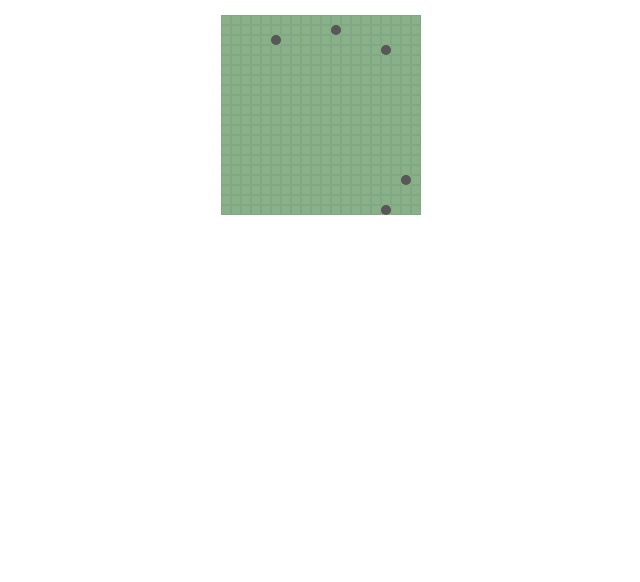
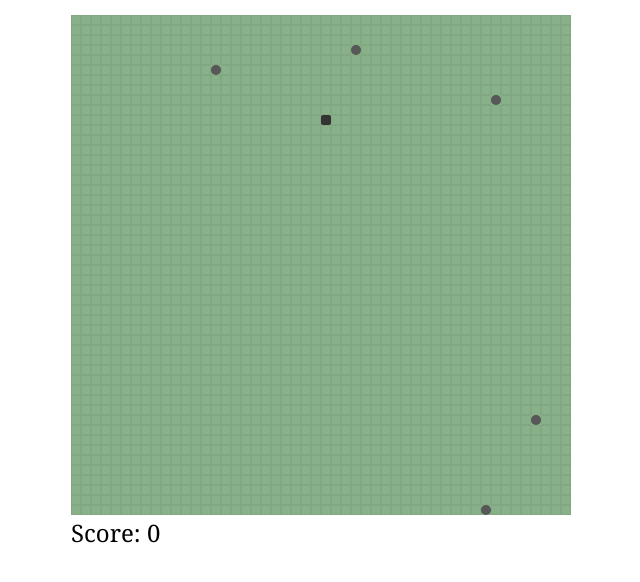
Before and after one commit to grimwoodent/neotech-worm-test, a website built with webpack: page index.html in a window 1280 px wide. Shown: the whole page, without its empty margins (319-959 px from the left). Built offline with nearby package versions, Linux system fonts and the light colour scheme.

Commit message:
Main game logic complete

```diff
--- a/src/js/display.js
+++ b/src/js/display.js
@@ -1,6 +1,7 @@
 export const DISPLAY_ELEMENT = {
     FOOD: 'food',
     WORM: 'worm',
+    WORM_HEAD: 'worm-head',
 };
 
 const CLASSES = {
@@ -11,6 +12,7 @@ const CLASSES = {
         MAIN: 'main_field__cell',
         FOOD: 'main_field__cell___food',
         WORM: 'main_field__cell___worm',
+        WORM_HEAD: 'main_field__cell___worm_head',
     },
 };
 
@@ -18,8 +20,8 @@ export class Display {
     constructor(props = { }) {
         this.props = Object.assign({
             size: {
-                x: 49,
-                y: 49,
+                x: 50,
+                y: 50,
             },
         }, props);
     }
@@ -66,6 +68,7 @@ export class Display {
         this._forEachCell((cell) => {
             cell.element.classList.remove(CLASSES.CELL.FOOD);
             cell.element.classList.remove(CLASSES.CELL.WORM);
+            cell.element.classList.remove(CLASSES.CELL.WORM_HEAD);
         });
 
         (elements[DISPLAY_ELEMENT.FOOD] || []).forEach((food) => {
@@ -73,6 +76,9 @@ export class Display {
         });
         (elements[DISPLAY_ELEMENT.WORM] || []).forEach((worm) => {
             this.field[worm.y][worm.x].element.classList.add(CLASSES.CELL.WORM);
+        });
+        (elements[DISPLAY_ELEMENT.WORM_HEAD] || []).forEach((worm) => {
+            this.field[worm.y][worm.x].element.classList.add(CLASSES.CELL.WORM_HEAD);
         });
     }
 
--- a/src/js/food-court.js
+++ b/src/js/food-court.js
@@ -3,6 +3,8 @@ import { randomInt } from './utils/random-int';
 
 /**
  * Class for control food positions
+ *
+ * @TODO fix generate food in worm body
  */
 export class FoodCourt {
     constructor(props = { }) {
@@ -20,12 +22,12 @@ export class FoodCourt {
      * Creates new food
      * @returns {FoodCourt}
      */
-    refill() {
+    refill(excluded = []) {
         while (this._food.length < this.props.size) {
             const x = randomInt(0, this.props.maxPosition.x);
             const y = randomInt(0, this.props.maxPosition.y);
 
-            if (!this._food.find((food) => food.x === x && food.y === y)) {
+            if (!(this._food.concat(excluded)).find((point) => point.x === x && point.y === y)) {
                 this._food.push(new Food({ x, y }));
             }
         }
--- a/src/js/index.js
+++ b/src/js/index.js
@@ -4,56 +4,70 @@ import { FoodCourt } from './food-court';
 import { Worm, WORM_DIRECTION } from './worm';
 import { Display, DISPLAY_ELEMENT } from './display';
 import { INPUT_CONTROL_EVENT, INPUT_CONTROL_KEY, InputControl } from './input-control';
+import { Wall } from './wall';
+import { Score } from './score';
 
-document.addEventListener('DOMContentLoaded', () => {
-    const size = {
-        x: 20,
-        y: 20,
+class Game {
+    /**
+     * Reinit params
+     * @returns {Game}
+     */
+    init() {
+        this.size = {
+            x: 50,
+            y: 50,
         };
-    const gameLoop = new GameLoop({
-        size: 600,
-        step: 50,
+        this.gameLoop = new GameLoop({
+            size: 500,
+            step: 30,
             minSize: 100,
         });
-    const foodCourt = new FoodCourt({
+        this.foodCourt = new FoodCourt({
             size: 5,
             maxPosition: {
-            x: size.x - 1,
-            y: size.y - 1,
+                x: this.size.x - 1,
+                y: this.size.y - 1,
             },
         });
-    const worm = new Worm({
+        this.worm = new Worm({
             position: {
-            x: Math.round(size.x / 2),
-            y: Math.round(size.y / 2),
+                x: Math.round(this.size.x / 2),
+                y: Math.round(this.size.y / 2),
             },
             direction: WORM_DIRECTION.UP,
         });
-    const inputControl = new InputControl({ });
-    const display = new Display({
+        this.wall = new Wall({
             size: {
-            x: size.x,
-            y: size.y,
+                x: this.size.x - 1,
+                y: this.size.y - 1,
+            },
+        });
+        this.inputControl = new InputControl({ });
+        this.score = new Score({ });
+        this.display = new Display({
+            size: {
+                x: this.size.x,
+                y: this.size.y,
             },
         });
 
-    inputControl
+        this.inputControl
             .on(INPUT_CONTROL_EVENT.INPUT, (direction) => {
                 switch (direction) {
                     case INPUT_CONTROL_KEY.LEFT:
-                    worm.setDirection(WORM_DIRECTION.LEFT);
+                        this.worm.setDirection(WORM_DIRECTION.LEFT);
                         break;
 
                     case INPUT_CONTROL_KEY.UP:
-                    worm.setDirection(WORM_DIRECTION.UP);
+                        this.worm.setDirection(WORM_DIRECTION.UP);
                         break;
 
                     case INPUT_CONTROL_KEY.RIGHT:
-                    worm.setDirection(WORM_DIRECTION.RIGHT);
+                        this.worm.setDirection(WORM_DIRECTION.RIGHT);
                         break;
 
                     case INPUT_CONTROL_KEY.DOWN:
-                    worm.setDirection(WORM_DIRECTION.DOWN);
+                        this.worm.setDirection(WORM_DIRECTION.DOWN);
                         break;
 
                     default:
@@ -62,28 +76,62 @@ document.addEventListener('DOMContentLoaded', () => {
             })
             .init();
 
-    display
-        .generateField(document.getElementById('filed_holder'));
+        this.display.generateField(document.getElementById('filed_holder'));
 
-    gameLoop
+        this.score.willRenderTo(document.getElementById('score_holder'));
+
+        this.gameLoop
             .on(LOOP_EVENT.START, () => {
-            foodCourt.refill();
+                this.foodCourt.refill(this.worm.getBody());
+                this.score.render();
             })
             .on(LOOP_EVENT.LOOP, () => {
-            console.log('loop', gameLoop, foodCourt, display);
+                this.worm.move();
 
-            worm.move();
-            foodCourt.eatFoodAt(worm.getHead()).then(() => {
-                worm.addNewOne();
-                foodCourt.refill();
-                gameLoop.sizeDown();
+                if (this.worm.isBodyPart(this.worm.getHead(), true)) {
+                    this.gameLoop.stop();
+                    console.warn('Game over'); // @TODO info
+                    return;
+                }
+
+                if (this.wall.isWall(this.worm.getHead())) {
+                    this.gameLoop.stop();
+                    console.warn('Game over'); // @TODO info
+                    return;
+                }
+
+                this.foodCourt .eatFoodAt(this.worm.getHead()).then(() => {
+                    this.worm.addNewOne();
+                    this.score.inc();
+                    this.foodCourt .refill();
+                    this.gameLoop.sizeDown();
+
+                    // can be moved to render loop
+                    this.score.render();
                 }, () => { });
 
                 // can be moved to render loop
-            display.render({
-                [DISPLAY_ELEMENT.FOOD]: foodCourt.getFood(),
-                [DISPLAY_ELEMENT.WORM]: worm.getBody(),
+                this.display.render({
+                    [DISPLAY_ELEMENT.FOOD]: this.foodCourt .getFood(),
+                    [DISPLAY_ELEMENT.WORM]: this.worm.getBody(),
+                    [DISPLAY_ELEMENT.WORM_HEAD]: [this.worm.getHead()],
                 });
-        })
-        .start();
             });
+
+        return this;
+    }
+
+    /**
+     * Start game
+     * @returns {Game}
+     */
+    start() {
+        this.gameLoop.start();
+
+        return this;
+    }
+}
+
+document.addEventListener('DOMContentLoaded', () => {
+    (new Game()).init().start();
+});
--- /dev/null
+++ b/src/js/score.js
@@ -0,0 +1,47 @@
+export class Score {
+    constructor(props = { }) {
+        this.props = Object.assign({
+            score: 0,
+        }, props);
+        this._holder = null;
+    }
+
+    /**
+     * Attach element for render
+     * @param holder
+     * @returns {Score}
+     */
+    willRenderTo(holder) {
+        this._holder = holder;
+
+        return this;
+    }
+
+    /**
+     * Return current score
+     * @returns {number}
+     */
+    getScore() {
+        return this.props.score;
+    }
+
+    /**
+     * Increment score
+     * @returns {Score}
+     */
+    inc() {
+        this.props.score++;
+
+        return this;
+    }
+
+    /**
+     * Redraw score
+     * @returns {Score}
+     */
+    render() {
+        this._holder.innerHTML = '' + this.props.score;
+
+        return this;
+    }
+}
--- /dev/null
+++ b/src/js/wall.js
@@ -0,0 +1,21 @@
+/**
+ * Holds info about walls
+ */
+export class Wall {
+    constructor(props = { }) {
+        this.props = Object.assign({
+            size: {
+                x: 49,
+                y: 49,
+            },
+        }, props);
+    }
+
+    /**
+     * Check is point in wall
+     * @param point
+     */
+    isWall(point) {
+        return point.x < 0 || point.y < 0 || point.x > this.props.size.x || point.y > this.props.size.y;
+    }
+}
--- a/src/js/worm.js
+++ b/src/js/worm.js
@@ -9,6 +9,9 @@ const ALLOWED_TURNS = {
 
 export { WORM_DIRECTION };
 
+/**
+ * Worm entity
+ */
 export class Worm {
     constructor(props = { }) {
         const bodyProps = Object.assign({
@@ -23,6 +26,7 @@ export class Worm {
             y: bodyProps.position.y,
             direction: bodyProps.direction,
         })];
+        this._direction = bodyProps.direction; // used for change navigation only after move
     }
 
     /**
@@ -42,6 +46,7 @@ export class Worm {
             const bodyPart = this._body[i];
             const prevPart = this._body[i - 1];
 
+            // move head to worm direction
             switch (bodyPart.direction) {
                 case WORM_DIRECTION.UP:
                     bodyPart.y -= 1;
@@ -68,6 +73,8 @@ export class Worm {
             }
         }
 
+        this._direction = this._body[0].direction;
+
         return this;
     }
 
@@ -81,7 +88,7 @@ export class Worm {
             throw new Error('Empty head part');
         }
 
-        const allowedTurns = ALLOWED_TURNS[this._body[0].direction];
+        const allowedTurns = ALLOWED_TURNS[this._direction];
 
         if (allowedTurns.find((d) => d === direction)) {
             this._body[0].direction = direction;
@@ -90,8 +97,24 @@ export class Worm {
         return this;
     }
 
+    /**
+     * Return head body part
+     * @returns {WormPart}
+     */
     getHead() {
         return this._body[0];
+    }
+
+    /**
+     * Check is point is part of body
+     * @param point
+     * @param excludeHead
+     * @returns {boolean}
+     */
+    isBodyPart(point, excludeHead) {
+        const count = this._body.reduce((count, part) => part.x === point.x && part.y === point.y ? count + 1 : count, 0);
+
+        return excludeHead ? count > 1 : count > 0;
     }
 
     /**
--- a/src/less/index.less
+++ b/src/less/index.less
@@ -1,19 +1,27 @@
 body {
   padding: 0;
   margin: 0;
+}
+
+.content {
+  width: 100px;
+  height: 100px;
+  margin: 0 auto;
+  padding: 15px;
+}
+
+.score {
+  width: 100%;
+  height: 1.5em;
+  line-height: 1.5em;
+  font-size: 1.5em;
+  font-family: "Georgia";
 }
 
 .main_field {
   width: 100%;
   height: 100%;
   background-color: #88b189;
-
-  &__wrap {
-    width: 100px;
-    height: 100px;
-    margin: 0 auto;
-    padding: 15px;
-  }
 
   &__row {
     display: flex;
@@ -33,8 +41,12 @@ body {
     }
 
     &___worm {
-      background-color: black;
+      background-color: #000000;
       border-radius: 2px;
+
+      &_head {
+        background-color: #343434;
+      }
     }
   }
 }
--- /dev/null
+++ b/test/score.js
@@ -0,0 +1,15 @@
+import { expect } from 'chai';
+import 'mocha';
+import { Score } from '../src/js/score';
+
+describe('Score', () => {
+    it('should increment score', () => {
+        const score = new Score({ });
+
+        expect(score.getScore()).to.be.deep.equals(0);
+
+        score.inc();
+
+        expect(score.getScore()).to.be.deep.equals(1);
+    });
+});
--- /dev/null
+++ b/test/wall.js
@@ -0,0 +1,22 @@
+import { expect } from 'chai';
+import 'mocha';
+import { Wall } from '../src/js/wall';
+
+describe('Wall', () => {
+    it('should return wall position info', () => {
+        const wall = new Wall({
+            size: {
+                x: 5,
+                y: 7,
+            },
+        });
+
+        expect(wall.isWall({ x: 0, y: 0 })).to.be.false;
+        expect(wall.isWall({ x: -1, y: 0 })).to.be.true;
+        expect(wall.isWall({ x: 0, y: -1 })).to.be.true;
+
+        expect(wall.isWall({ x: 5, y: 7 })).to.be.false;
+        expect(wall.isWall({ x: 6, y: 7 })).to.be.true;
+        expect(wall.isWall({ x: 5, y: 8 })).to.be.true;
+    });
+});
```
Also changed, not shown: index.html (+5 -1 lines), test/food-court.js (+13 -0 lines), dist/main.js, test/food.js (line endings or trailing spaces). Lines whose indentation alone changed are shown as unchanged.
